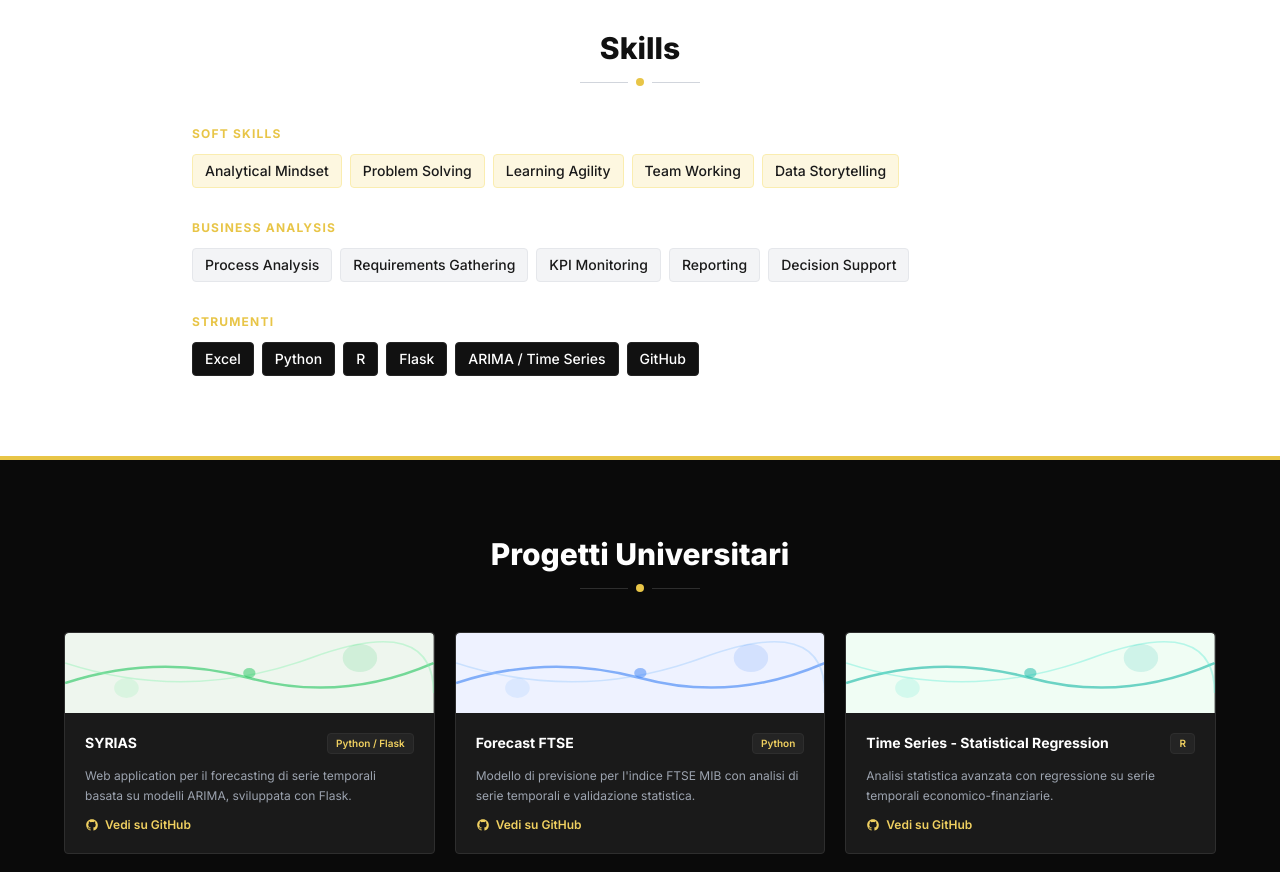
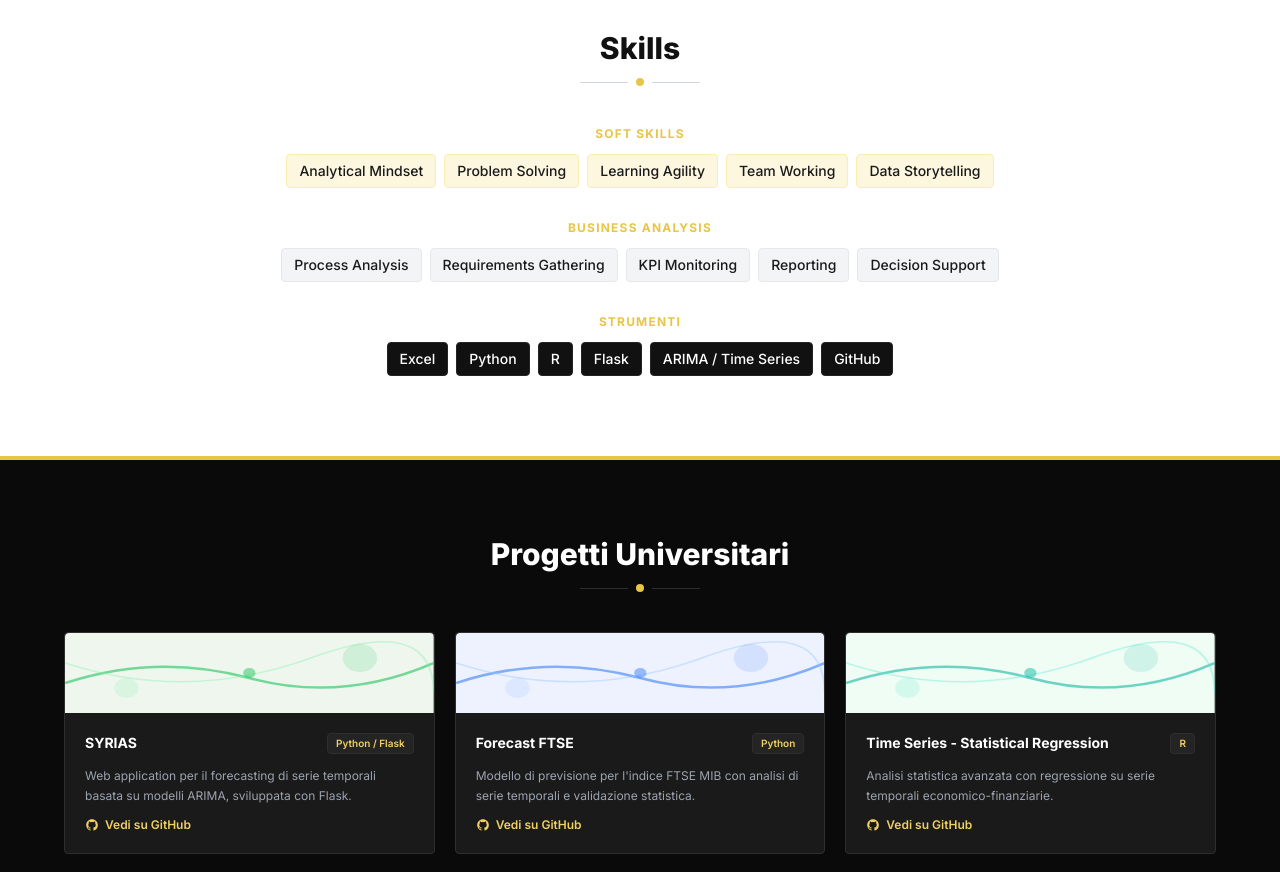
Before and after one commit to fortunatoantonio/portfolio, a React (Vite) app: page / in a window 1280 px wide. Shown: the part 2640-3512 px from the top of the page. Built offline with nearby package versions, Linux system fonts and the light colour scheme; no server answers.

Commit message:
EN: Projects→Project Works, Profilo→About Me; center skills badges; center roles on mobile

```diff
--- a/src/components/Hero.jsx
+++ b/src/components/Hero.jsx
@@ -73,8 +73,8 @@ export default function Hero() {
           <span className="text-gold-400 block italic text-[3.5rem] sm:text-[4rem]">Fortunato</span>
         </h1>
 
-        {/* Ruoli — compatti */}
-        <div className="flex items-center text-[10px] sm:text-[11px] font-bold uppercase tracking-[0.14em] text-muted-200 border border-white/20 rounded-sm px-3 py-1.5 w-fit mb-5">
+        {/* Ruoli — compatti, centrati su mobile */}
+        <div className="flex items-center justify-center text-[10px] sm:text-[11px] font-bold uppercase tracking-[0.14em] text-muted-200 border border-white/20 rounded-sm px-3 py-1.5 w-fit mx-auto sm:mx-0 mb-5 text-center">
           <span>{t('hero.role1')}</span>
           <span className="text-white/30 mx-1.5">|</span>
           <span>{t('hero.role2')}</span>
--- a/src/components/Skills.jsx
+++ b/src/components/Skills.jsx
@@ -10,9 +10,9 @@ const BADGE_STYLES = {
 
 function BadgeGroup({ title, items, style }) {
   return (
-    <div>
+    <div className="text-center">
       <h3 className="text-xs font-bold uppercase tracking-widest text-gold-500 mb-3">{title}</h3>
-      <div className="flex flex-wrap gap-2">
+      <div className="flex flex-wrap justify-center gap-2">
         {items.map((item) => (
           <span key={item} className={`px-3 py-1.5 rounded-sm text-sm font-medium transition-colors ${style}`}>
             {item}
--- a/src/i18n/en.json
+++ b/src/i18n/en.json
@@ -34,7 +34,7 @@
     "cta_projects": "View Projects"
   },
   "about": {
-    "title": "Profile",
+    "title": "About Me",
     "p1": "I'm Antonio Fortunato, an Analyst with a strong academic background in Economics and Business (110/110 with honors). I combine business expertise with a technology-driven, analytical mindset.",
     "p2": "I have experience in data analysis, decision-making support, and leveraging technology to improve operational efficiency. During my internship at Diskover Srl, I designed and developed SYRIAS — a web application for time series forecasting based on ARIMA models.",
     "p3": "I'm driven by digital transformation and the ability to extract value from data to support strategic decisions."
@@ -94,7 +94,7 @@
     ]
   },
   "projects": {
-    "title": "University Projects",
+    "title": "Project Works",
     "view_github": "View on GitHub",
     "items": [
       {
```
